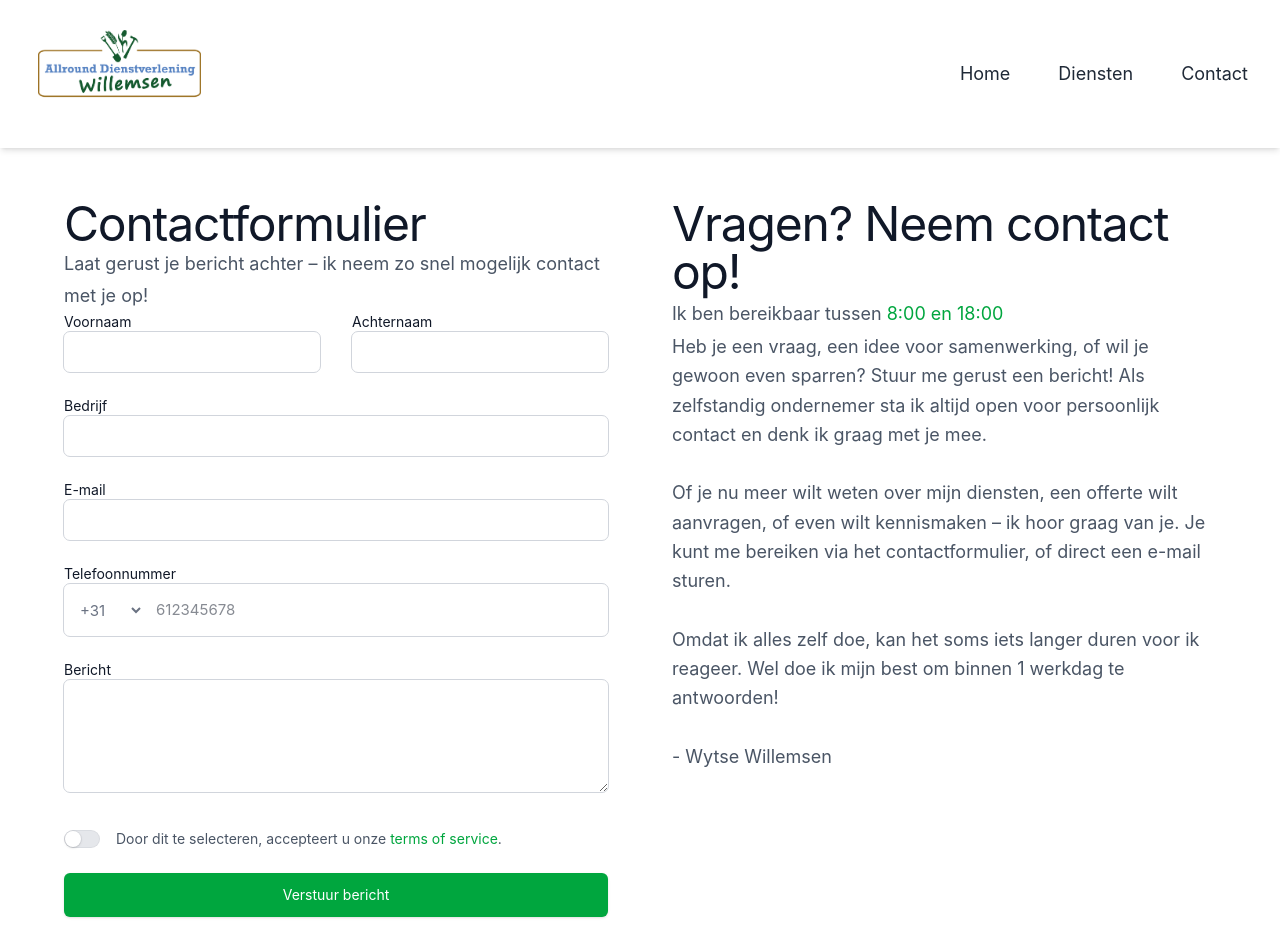
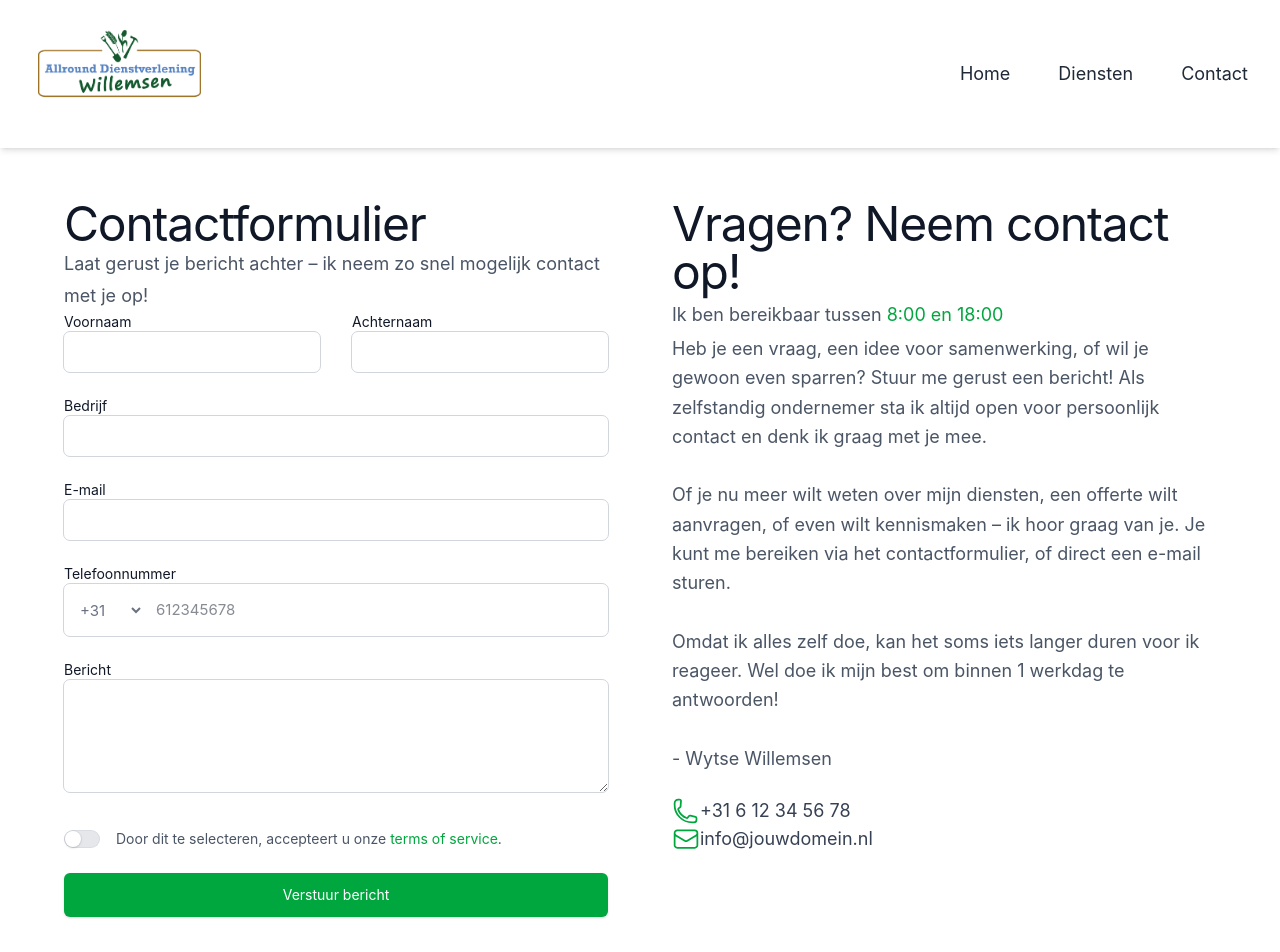
Before and after one commit to MyrtheRosa/Casus_2, a Vue app in the folder VueADW/: page /ContactPage in a window 1280 px wide. Shown: the top 952 px of the page. Built offline with nearby package versions, Linux system fonts and the light colour scheme.

Commit message:
telnr en email href + icon

```diff
--- a/VueADW/src/pages/ContactPage.vue
+++ b/VueADW/src/pages/ContactPage.vue
@@ -61,7 +61,7 @@ async function handleSubmit(e) {
 <template>
   <div class="relative bg-white min-h-screen flex flex-col">
     <Navbar :solid="true" />
-    <br/>
+    <br />
 
     <main class="flex-grow pt-36 lg:pt-44 px-6 lg:px-16 max-w-7xl mx-auto pb-32">
       <div class="mx-auto max-w-7xl grid grid-cols-1 lg:grid-cols-2 gap-16 items-start">
@@ -75,38 +75,33 @@ async function handleSubmit(e) {
             </p>
           </div>
 
-          <form @submit="handleSubmit"
-                class="leading-9 mt-12 grid grid-cols-1 gap-y-6 sm:grid-cols-2 sm:gap-x-8">
+          <form @submit="handleSubmit" class="leading-9 mt-12 grid grid-cols-1 gap-y-6 sm:grid-cols-2 sm:gap-x-8">
             <div>
               <label for="first-name" class="block text-sm font-semibold text-gray-900">Voornaam</label>
-              <input id="first-name" name="first-name" v-model="formData.firstName" type="text" required
-                     class="mt-2 w-full rounded-md bg-white px-3.5 py-2 text-base text-gray-900
+              <input id="first-name" name="first-name" v-model="formData.firstName" type="text" required class="mt-2 w-full rounded-md bg-white px-3.5 py-2 text-base text-gray-900
                      outline outline-1 outline-gray-300 placeholder:text-gray-400
-                     focus:outline-2 focus:outline-green-600"/>
+                     focus:outline-2 focus:outline-green-600" />
             </div>
 
             <div>
               <label for="last-name" class="block text-sm font-semibold text-gray-900">Achternaam</label>
-              <input id="last-name" name="last-name" v-model="formData.lastName" type="text" required
-                     class="mt-2 w-full rounded-md bg-white px-3.5 py-2 text-base text-gray-900
+              <input id="last-name" name="last-name" v-model="formData.lastName" type="text" required class="mt-2 w-full rounded-md bg-white px-3.5 py-2 text-base text-gray-900
                      outline outline-1 outline-gray-300 placeholder:text-gray-400
-                     focus:outline-2 focus:outline-green-600"/>
+                     focus:outline-2 focus:outline-green-600" />
             </div>
 
             <div class="sm:col-span-2">
               <label for="company" class="block text-sm font-semibold text-gray-900">Bedrijf</label>
-              <input id="company" name="company" v-model="formData.company" type="text"
-                     class="mt-2 w-full rounded-md bg-white px-3.5 py-2 text-base text-gray-900
+              <input id="company" name="company" v-model="formData.company" type="text" class="mt-2 w-full rounded-md bg-white px-3.5 py-2 text-base text-gray-900
                      outline outline-1 outline-gray-300 placeholder:text-gray-400
-                     focus:outline-2 focus:outline-green-600"/>
+                     focus:outline-2 focus:outline-green-600" />
             </div>
 
             <div class="sm:col-span-2">
               <label for="email" class="block text-sm font-semibold text-gray-900">E-mail</label>
-              <input id="email" name="email" v-model="formData.email" type="email" required
-                     class="mt-2 w-full rounded-md bg-white px-3.5 py-2 text-base text-gray-900
+              <input id="email" name="email" v-model="formData.email" type="email" required class="mt-2 w-full rounded-md bg-white px-3.5 py-2 text-base text-gray-900
                      outline outline-1 outline-gray-300 placeholder:text-gray-400
-                     focus:outline-2 focus:outline-green-600"/>
+                     focus:outline-2 focus:outline-green-600" />
             </div>
 
             <div class="sm:col-span-2">
@@ -114,31 +109,29 @@ async function handleSubmit(e) {
               <div class="mt-2 flex rounded-md bg-white outline outline-1 outline-gray-300
                   focus-within:outline-2 focus-within:outline-green-600">
                 <select id="country" name="country"
-                        class="w-20 rounded-l-md py-2 pl-3 text-gray-500 focus:outline-none">
+                  class="w-20 rounded-l-md py-2 pl-3 text-gray-500 focus:outline-none">
                   <option>+31</option>
                   <option>+32</option>
                   <option>+49</option>
                 </select>
-                <input id="phone-number" name="phone-number" v-model="formData.phone" type="text" placeholder="612345678"
-                       class="flex-1 py-2 px-3 rounded-r-md focus:outline-none text-gray-900"/>
+                <input id="phone-number" name="phone-number" v-model="formData.phone" type="text"
+                  placeholder="612345678" class="flex-1 py-2 px-3 rounded-r-md focus:outline-none text-gray-900" />
               </div>
             </div>
 
             <div class="sm:col-span-2">
               <label for="message" class="block text-sm font-semibold text-gray-900">Bericht</label>
-              <textarea id="message" name="message" v-model="formData.message" rows="4" required
-                        class="mt-2 w-full rounded-md bg-white px-3.5 py-2 text-base text-gray-900
+              <textarea id="message" name="message" v-model="formData.message" rows="4" required class="mt-2 w-full rounded-md bg-white px-3.5 py-2 text-base text-gray-900
                         outline outline-1 outline-gray-300 placeholder:text-gray-400
                         focus:outline-2 focus:outline-green-600"></textarea>
             </div>
 
             <div class="sm:col-span-2 flex items-center gap-x-4">
               <button type="button" @click="toggleAgreement"
-                      :class="['flex w-9 h-4.2 flex-none cursor-pointer rounded-full p-px ring-1 ring-inset transition-colors duration-200 ease-in-out', agreed ? 'bg-green-600 ring-green-600' : 'bg-gray-200 ring-gray-900/5']"
-                      role="switch"
-                      :aria-checked="agreed.toString()">
+                :class="['flex w-9 h-4.2 flex-none cursor-pointer rounded-full p-px ring-1 ring-inset transition-colors duration-200 ease-in-out', agreed ? 'bg-green-600 ring-green-600' : 'bg-gray-200 ring-gray-900/5']"
+                role="switch" :aria-checked="agreed.toString()">
                 <span aria-hidden="true"
-                      :class="['size-4 transform rounded-full bg-white shadow ring-1 ring-gray-900/5 transition duration-200 ease-in-out', agreed ? 'translate-x-[18px]' : 'translate-x-0']"></span>
+                  :class="['size-4 transform rounded-full bg-white shadow ring-1 ring-gray-900/5 transition duration-200 ease-in-out', agreed ? 'translate-x-[18px]' : 'translate-x-0']"></span>
               </button>
               <label class="text-sm text-gray-600">
                 Door dit te selecteren, accepteert u onze
@@ -147,9 +140,7 @@ async function handleSubmit(e) {
             </div>
 
             <div class="sm:col-span-2 mt-4">
-              <button type="submit"
-                      :disabled="loading"
-                      class="w-full cursor-pointer rounded-md bg-green-600 px-4 py-3 text-sm font-semibold text-white
+              <button type="submit" :disabled="loading" class="w-full cursor-pointer rounded-md bg-green-600 px-4 py-3 text-sm font-semibold text-white
                       shadow-sm hover:bg-green-500 focus-visible:outline-2 focus-visible:outline-offset-2
                       focus-visible:outline-green-600 transition disabled:opacity-60 disabled:cursor-not-allowed">
                 {{ loading ? 'Verzenden...' : 'Verstuur bericht' }}
@@ -159,7 +150,8 @@ async function handleSubmit(e) {
 
           <!-- Succesbericht -->
           <transition name="fade">
-            <div v-if="success" class="mt-8 p-4 border border-green-600 rounded-md bg-green-50 text-green-700 shadow-md">
+            <div v-if="success"
+              class="mt-8 p-4 border border-green-600 rounded-md bg-green-50 text-green-700 shadow-md">
               <p class="font-medium">✅ Bedankt voor je bericht!</p>
               <p class="text-sm">Ik neem zo snel mogelijk contact met je op.</p>
             </div>
@@ -170,14 +162,16 @@ async function handleSubmit(e) {
         <div class="flex-1">
           <h2 class="text-4xl font-semibold tracking-tight text-gray-900 sm:text-5xl">Vragen? Neem contact op!</h2>
 
-          <p class="mt-2 text-lg leading-9 text-gray-600">
+          <p class="mt-6 text-lg leading-9.5 text-gray-600">
             Ik ben bereikbaar tussen <span class="text-green-600 font-semibold">8:00 en 18:00</span>
           </p>
-          <p class="mt-4 text-lg text-gray-600 leading-relaxed">
+
+          <p class="mt-6 text-lg text-gray-600 leading-relaxed">
             Heb je een vraag, een idee voor samenwerking, of wil je gewoon even sparren? Stuur me gerust een bericht!
             Als zelfstandig ondernemer sta ik altijd open voor persoonlijk contact en denk ik graag met je mee.
             <br><br>
-            Of je nu meer wilt weten over mijn diensten, een offerte wilt aanvragen, of even wilt kennismaken – ik hoor graag van je.
+            Of je nu meer wilt weten over mijn diensten, een offerte wilt aanvragen, of even wilt kennismaken – ik hoor
+            graag van je.
             Je kunt me bereiken via het contactformulier, of direct een e-mail sturen.
             <br><br>
             Omdat ik alles zelf doe, kan het soms iets langer duren voor ik reageer.
@@ -185,6 +179,50 @@ async function handleSubmit(e) {
             <br><br>
             - Wytse Willemsen
           </p>
+          <br/>
+          <!-- CONTACT ICONS + LINKS -->
+          <div class="space-y-4">
+
+            <!-- PHONE -->
+            <div class="flex items-center space-x-3">
+              <!-- ICON -->
+              <svg xmlns="http://www.w3.org/2000/svg" fill="none" viewBox="0 0 24 24" stroke-width="1.5"
+                stroke="currentColor" class="w-7 h-7 text-green-600">
+                <path stroke-linecap="round" stroke-linejoin="round" d="M2.25 6.75c0 8.284 6.716 15 15 15h1.5a2.25 2.25
+               0 002.25-2.25v-1.372c0-.516-.351-.966-.852-1.091l-4.423-1.106a1.125
+               1.125 0 00-1.173.417l-.97 1.293c-.251.334-.703.48-1.107.34a12.035
+               12.035 0 01-7.143-7.143c-.14-.404.006-.856.34-1.107l1.293-.97a1.125
+               1.125 0 00.417-1.173L7.738 3.102A1.125 1.125 0 006.647 2.25H5.25A3
+               3 0 002.25 5.25v1.5z" />
+              </svg>
+
+              <!-- PHONE LINK -->
+              <a href="tel:+31612345678" class="text-lg font-medium text-gray-700 hover:text-green-600 transition">
+                +31 6 12 34 56 78
+              </a>
+            </div>
+
+            <!-- EMAIL -->
+            <div class="flex items-center space-x-3">
+              <!-- ICON -->
+              <svg xmlns="http://www.w3.org/2000/svg" fill="none" viewBox="0 0 24 24" stroke-width="1.5"
+                stroke="currentColor" class="w-7 h-7 text-green-600">
+                <path stroke-linecap="round" stroke-linejoin="round" d="M21.75 6.75v10.5a2.25 2.25 0 01-2.25
+               2.25H4.5a2.25 2.25 0 01-2.25-2.25V6.75m19.5 0A2.25
+               2.25 0 0019.5 4.5H4.5a2.25 2.25 0 00-2.25
+               2.25m19.5 0v.243a2.25 2.25 0 01-1.07
+               1.916l-7.5 4.615a2.25 2.25 0 01-2.31
+               0L3.32 8.91A2.25 2.25 0 012.25 6.993V6.75" />
+              </svg>
+
+              <!-- EMAIL LINK -->
+              <a href="mailto:info@jouwdomein.nl"
+                class="text-lg font-medium text-gray-700 hover:text-green-600 transition">
+                info@jouwdomein.nl
+              </a>
+            </div>
+
+          </div>
         </div>
       </div>
     </main>
@@ -192,10 +230,13 @@ async function handleSubmit(e) {
 </template>
 
 <style scoped>
-.fade-enter-active, .fade-leave-active {
+.fade-enter-active,
+.fade-leave-active {
   transition: opacity 0.4s ease;
 }
-.fade-enter-from, .fade-leave-to {
+
+.fade-enter-from,
+.fade-leave-to {
   opacity: 0;
 }
 </style>
```
